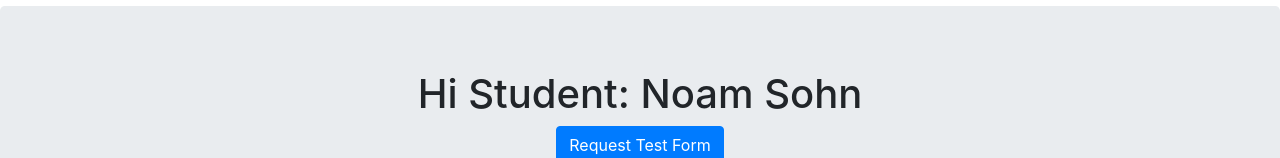
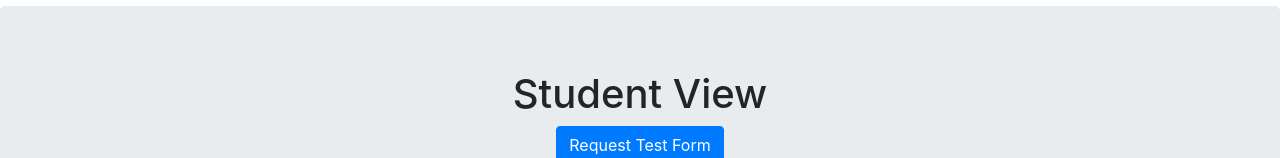
Before and after one commit to nsohn/AccessCTP, a React (Create React App) app in the folder access-testing/: page / in a window 1280 px wide. Shown: the part 136-294 px from the top of the page. Built offline with nearby package versions, Linux system fonts and the light colour scheme; no server answers.

Commit message:
changed title of each view

```diff
--- a/access-testing/src/Dashboard.jsx
+++ b/access-testing/src/Dashboard.jsx
@@ -89,19 +89,19 @@ class Dashboard extends Component{
     let name;
     let onClick;
     if (typeStudent){
-      name = 'Student: Noam Sohn';
+      name = 'Student View';
       onClick = this.onOpenTest
     } else if (typeProfessor){
-      name = 'Professor Stella Ma';
+      name = 'Professor View';
       onClick = this.onOpenValidate;
     } else if (typeAdmin){
-      name = 'Master Admin'
+      name = 'Admin View'
       onClick = this.onConfirmAvailable;
     }
       const userView =
       <div>
         <Jumbotron>
-          <h1>Hi {name}</h1>
+          <h1>{name}</h1>
           {typeStudent ? <Button bsStyle="primary" onClick={onClick}>Request Test Form</Button> : ''}
           <ListGroup>
             <ListGroupItem>
```
